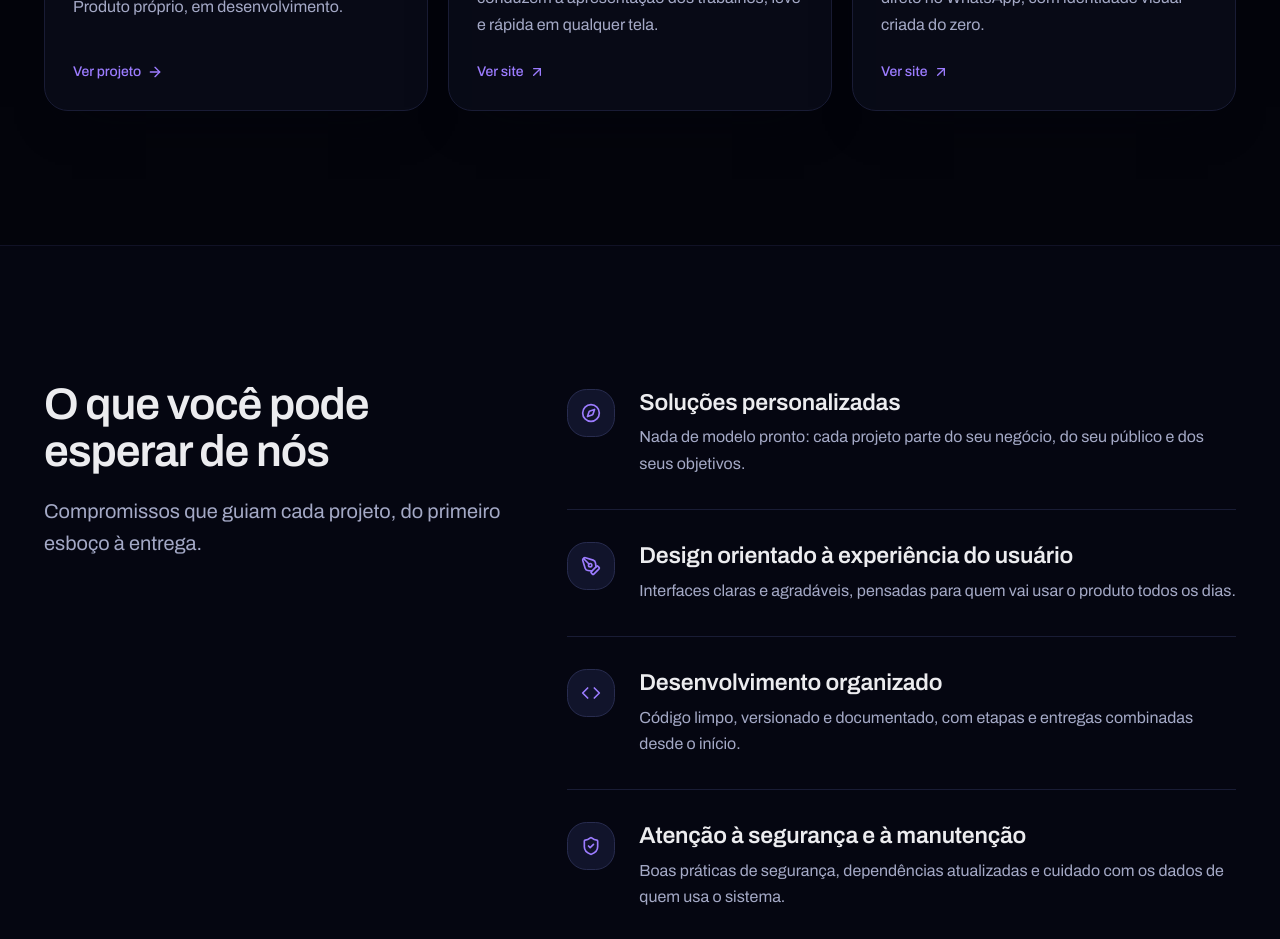
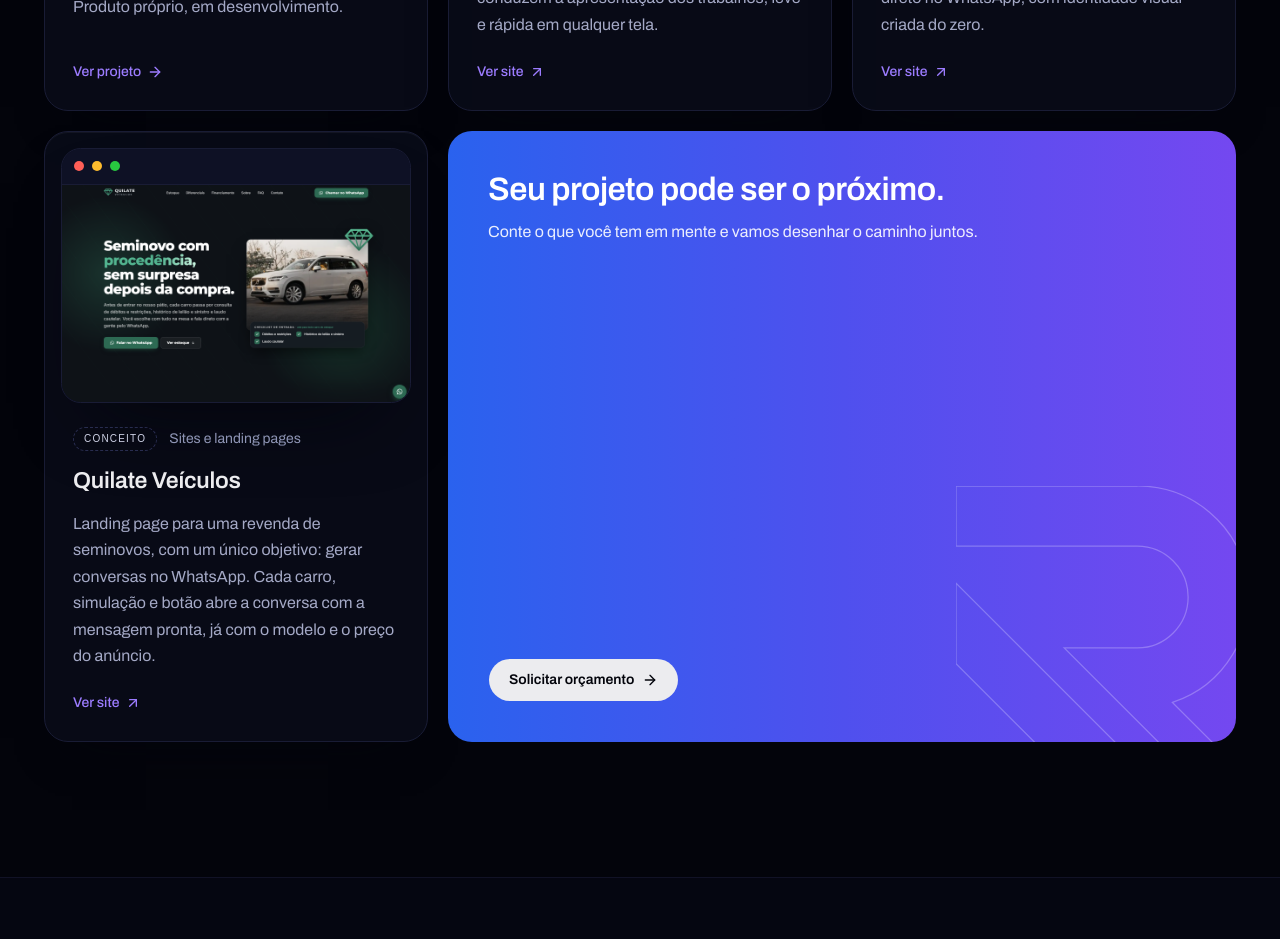
Before and after one commit to juliocesarEL/Risen_StudioV2, a Next.js app: page / in a window 1280 px wide. Shown: the part 2720-3659 px from the top of the page. Built offline with nearby package versions, Linux system fonts and the light colour scheme; no server answers; a web font is replaced by a local one.

Commit message:
adicionando landing de carros

```diff
--- a/src/components/sections/projects.tsx
+++ b/src/components/sections/projects.tsx
@@ -6,7 +6,8 @@
 import { Container, Section } from '@/components/shared/section'
 import { SectionHeading } from '@/components/shared/section-heading'
 import type { projectsSection } from '@/content/sections'
-import { getProjectsLayout, shouldShowProjectFilters } from '@/lib/projects'
+import { shouldShowNextProjectInvite, shouldShowProjectFilters } from '@/lib/projects'
+import { cn } from '@/lib/utils'
 import type { Project, ServiceCategoryId } from '@/types/content'
 
 interface ProjectsProps {
@@ -34,16 +35,17 @@
   )
 }
 
-/** Colunas do convite, para fechar a fileira com 0, 1 ou 2 projetos (2 colunas no tablet, 3 no desktop). */
-const inviteSpan: Record<number, string> = {
-  0: 'md:col-span-2 lg:col-span-3',
-  1: 'lg:col-span-2',
-  2: 'md:col-span-2 lg:col-span-1',
+/** Desktop (3 colunas): o convite ocupa as colunas que sobram na última fileira. */
+const inviteSpanDesktop = ['lg:col-span-3', 'lg:col-span-2', 'lg:col-span-1'] as const
+
+/** Colunas do convite: no tablet (2 colunas), largura toda se a quantidade de projetos for par. */
+function inviteSpan(count: number) {
+  return cn(inviteSpanDesktop[count % 3], count % 2 === 0 && 'md:col-span-2')
 }
 
 export function Projects({ id, copy, projects, categories, newTabHint }: ProjectsProps) {
   const titleId = `${id}-titulo`
-  const layout = getProjectsLayout(projects.length)
+  const showInvite = shouldShowNextProjectInvite(projects.length)
   const cardCopy: ProjectCardCopy = {
     caseStudyCta: copy.caseStudyCta,
     liveCta: copy.liveCta,
@@ -82,9 +84,9 @@
                   </Reveal>
                 </li>
               ))}
-              {/* Poucos projetos: o convite ao próximo completa a fileira. */}
-              {layout === 'with-invite' ? (
-                <li className={inviteSpan[projects.length]}>
+              {/* A última fileira não fecha: o convite ao próximo completa. */}
+              {showInvite ? (
+                <li className={inviteSpan(projects.length)}>
                   <Reveal delay={projects.length * REVEAL_STAGGER} className="h-full">
                     <NextProjectCard copy={copy.nextProject} />
                   </Reveal>
--- a/src/content/projects.ts
+++ b/src/content/projects.ts
@@ -132,4 +132,29 @@
     hasCaseStudy: false,
     featured: false,
   },
+  {
+    slug: 'quilate-veiculos',
+    name: 'Quilate Veículos',
+    kind: 'conceito',
+    category: 'sites',
+    cover: {
+      src: '/images/projects/quilate-veiculos/capa.png',
+      alt: 'Página inicial da Quilate Veículos: o título "Seminovo com procedência, sem surpresa depois da compra", a foto de um SUV branco e o checklist de entrada de cada carro, com o botão de falar no WhatsApp',
+    },
+    summary:
+      'Landing page para uma revenda de seminovos, com um único objetivo: gerar conversas no WhatsApp. Cada carro, simulação e botão abre a conversa com a mensagem pronta, já com o modelo e o preço do anúncio.',
+    problem:
+      'Em revenda de carros, o interesse esfria rápido: quem precisa procurar o contato ou explicar de qual carro está falando muitas vezes desiste antes de mandar a primeira mensagem.',
+    solution:
+      'Uma página que leva tudo para o WhatsApp: o estoque, o simulador de parcelas, a avaliação do usado e cada botão abrem a conversa com a mensagem já escrita, sem formulário que fique sem resposta.',
+    features: [
+      'Estoque em que cada carro abre o WhatsApp com modelo, ano e preço já escritos',
+      'Simulação de parcela e avaliação do usado que terminam em uma conversa',
+      'Checklist de procedência para passar confiança antes do primeiro contato',
+      'Perguntas frequentes e localização da loja para quem quer ver o carro de perto',
+    ],
+    liveUrl: 'https://quilate-veiculos.vercel.app/',
+    hasCaseStudy: false,
+    featured: false,
+  },
 ]
--- a/src/lib/projects.ts
+++ b/src/lib/projects.ts
@@ -7,10 +7,8 @@
 
 /** A partir desta quantidade de projetos, os filtros por categoria aparecem. */
 export const MIN_PROJECTS_FOR_FILTERS = 6
-/** Abaixo desta quantidade, o convite ao próximo projeto completa a grade. */
-export const MIN_PROJECTS_FOR_GRID = 3
-
-export type ProjectsLayout = 'with-invite' | 'grid'
+/** Colunas da grade de projetos no desktop. */
+export const PROJECT_COLUMNS = 3
 
 export function getPublishedProjects(): Project[] {
   const visible = allProjects.filter((project) => showPlaceholders || !project.placeholder)
@@ -18,8 +16,12 @@
   return [...visible].sort((a, b) => Number(b.featured) - Number(a.featured))
 }
 
-export function getProjectsLayout(count: number): ProjectsLayout {
-  return count < MIN_PROJECTS_FOR_GRID ? 'with-invite' : 'grid'
+/**
+ * O convite ao próximo projeto aparece quando a última fileira da grade não
+ * fecha (e quando ainda não há projetos), para nenhum card ficar sozinho.
+ */
+export function shouldShowNextProjectInvite(count: number): boolean {
+  return count === 0 || count % PROJECT_COLUMNS !== 0
 }
 
 export function shouldShowProjectFilters(count: number): boolean {
```
Also changed, not shown: public/images/projects/quilate-veiculos/capa.png (added), 1 other file (tests, documents, lock files or other folders).
